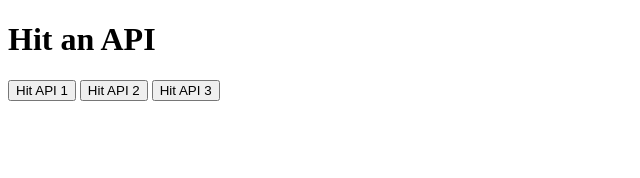
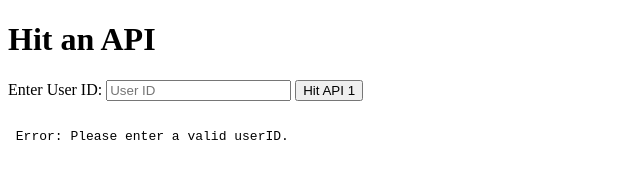
Before and after one commit to Richardlobo1/Task-Queuing-with-Rate-Limiting, a website: page index.html in a window 1280 px wide. Both pictures are taken after a click on the button "Hit API 1". Shown: the whole page, without its empty margins (0-640 px from the left). Drawn offline with Linux system fonts and the light colour scheme; no server answers.

Commit message:
Update index.html

```diff
--- a/index.html
+++ b/index.html
@@ -9,28 +9,39 @@
 
 <body>
     <h1>Hit an API</h1>
-    <button id="api1"> Hit API 1</button>
-    <button id="api2">Hit API 2</button>
-    <button id="api3">Hit API 3</button>
+
+    <!-- User ID input -->
+    <label for="userID">Enter User ID:</label>
+    <input type="text" id="userID" placeholder="User ID" />
+
+    <button id="api1">Hit API 1</button>
+
     <pre id="output"></pre>
+
     <script>
-        const api1=document.getElementById('api1')
-        const api2=document.getElementById('api2')
-        const api3=document.getElementById('api3')
-        const output=document.getElementById('output')
-        api1.addEventListener('click',()=>hitApi(1))
-        api2.addEventListener('click',()=>hitApi(2))
-        api3.addEventListener('click',()=>hitApi(3))
+        const api1 = document.getElementById('api1');
+        const output = document.getElementById('output');
+        const userIDInput = document.getElementById('userID');
+
+        api1.addEventListener('click', () => hitApi(1));
+
         async function hitApi(id) {
-            const res=await fetch(`/api${id}`,
-            {method:'POST'}).then(t=>t.json())
-            output.innerText+=`\n Response:    ${res.response}Calls=    ${res.callsInAMinute}TTL=${res.ttl}`
+            const userID = userIDInput.value.trim();
+            if (!userID) {
+                output.innerText += '\n Error: Please enter a valid userID.';
+                return;
+            }
 
+            const res = await fetch(`/api${id}`, {
+                method: 'POST',
+                headers: {
+                    'Content-Type': 'application/json'
+                },
+                body: JSON.stringify({ userID })
+            }).then(t => t.json());
+
+            output.innerText += `\n Response: ${res.response} Calls= ${res.callsInAMinute || res.callsInSecond || 0} TTL=${res.ttl || 0}`;
         }
-
-
-
-
     </script>
 </body>
 
```
